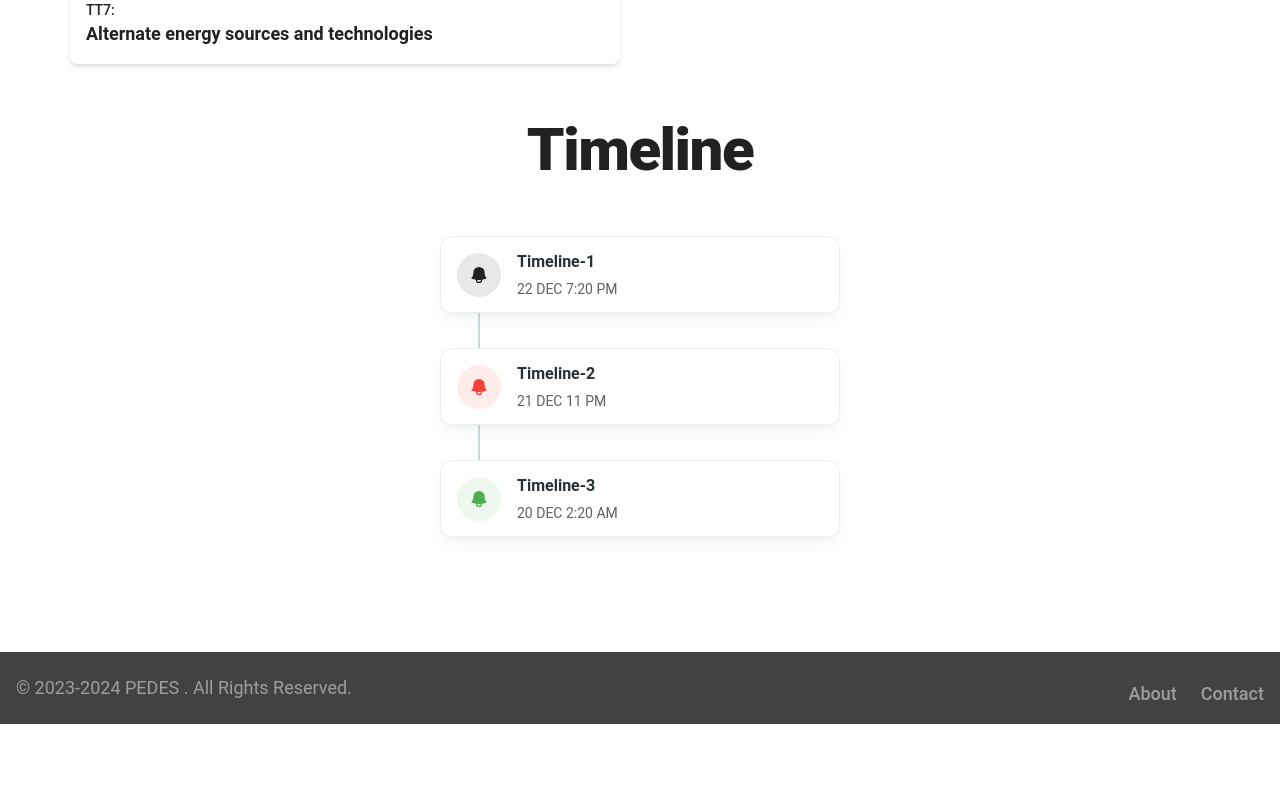
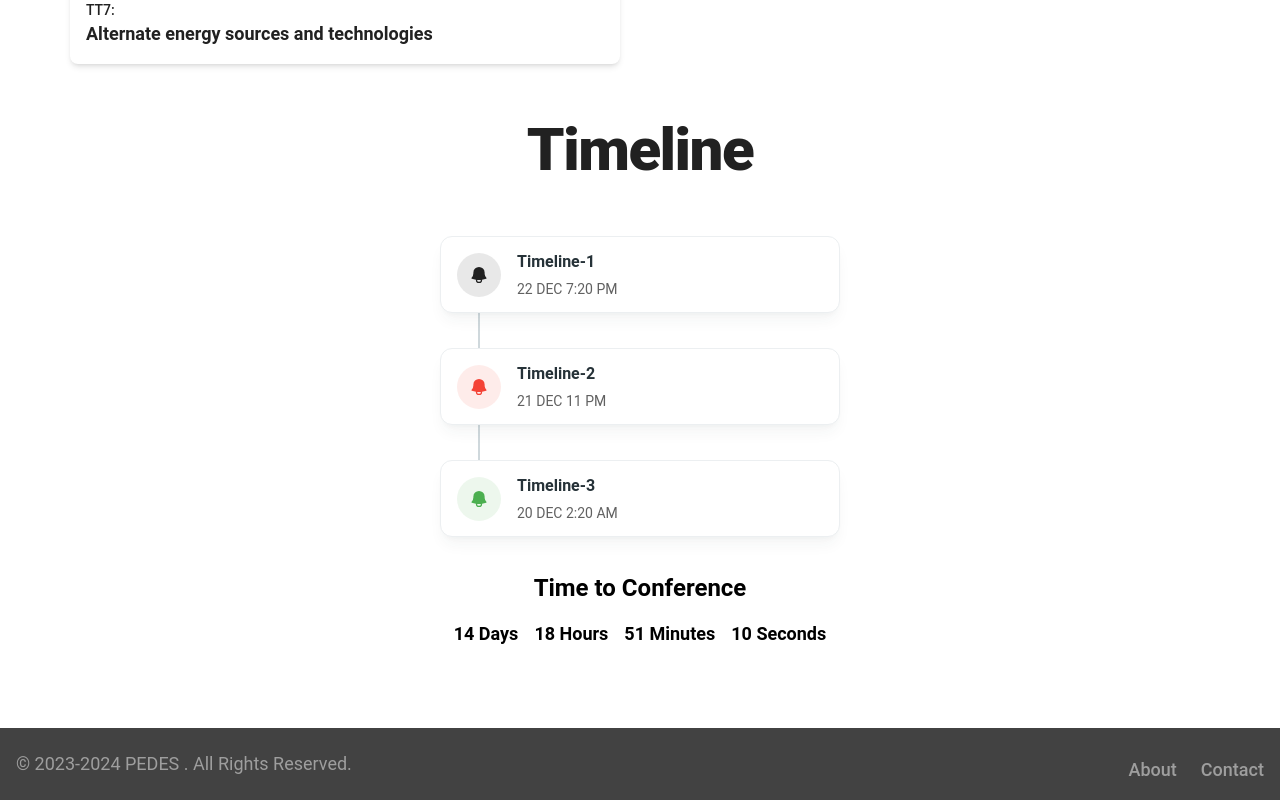
Before and after one commit to arunac535/Conference-Website, a React (Create React App) app in the folder client/: page / in a window 1280 px wide. Shown: the part 2396-3196 px from the top of the page. Before the commit the page ends 3120 px from the top, so only its background shows below. Built offline with nearby package versions, Linux system fonts and the light colour scheme.

Commit message:
counter added

```diff
--- /dev/null
+++ b/client/src/components/Counter/counter-logic.js
@@ -0,0 +1,50 @@
+import React, { useState, useEffect } from 'react';
+
+const Counter = ({ conferenceDate }) => {
+  const [timeRemaining, setTimeRemaining] = useState(getTimeRemaining());
+
+  useEffect(() => {
+    const interval = setInterval(() => {
+      setTimeRemaining(getTimeRemaining());
+    }, 1000);
+
+    return () => clearInterval(interval);
+  }, []);
+
+  function getTimeRemaining() {
+    const currentTime = new Date().getTime();
+    const conferenceTime = new Date(conferenceDate).getTime();
+    const timeDifference = conferenceTime - currentTime;
+
+    const days = Math.floor(timeDifference / (1000 * 60 * 60 * 24));
+    const hours = Math.floor(
+      (timeDifference % (1000 * 60 * 60 * 24)) / (1000 * 60 * 60)
+    );
+    const minutes = Math.floor((timeDifference % (1000 * 60 * 60)) / (1000 * 60));
+    const seconds = Math.floor((timeDifference % (1000 * 60)) / 1000);
+
+    return { days, hours, minutes, seconds };
+  }
+
+  return (
+    <div className="flex flex-col items-center justify-center">
+      <h2 className="text-2xl font-bold mb-4">Time to Conference</h2>
+      <div className="flex justify-center space-x-4">
+        <span className="text-lg font-semibold">
+          {timeRemaining.days} Days
+        </span>
+        <span className="text-lg font-semibold">
+          {timeRemaining.hours} Hours
+        </span>
+        <span className="text-lg font-semibold">
+          {timeRemaining.minutes} Minutes
+        </span>
+        <span className="text-lg font-semibold">
+          {timeRemaining.seconds} Seconds
+        </span>
+      </div>
+    </div>
+  );
+};
+
+export default Counter;
--- a/client/src/pages/Home.js
+++ b/client/src/pages/Home.js
@@ -6,9 +6,12 @@ import ActivitiesTimeline from '../components/ActivitiesTimeline';
 import Footer from '../components/Footer';
 import Tracks from '../components/Tracks';
 import CarouselWithContent from '../components/CarouselWithText';
+import Counter from '../components/Counter/counter-logic';
 
 
 export default function Home() {
+  const conferenceDate = '2024-01-06T23:59:59'
+
   return (
     <>
         <header>
@@ -21,6 +24,7 @@ export default function Home() {
             <Main />
             <Tracks />
             <ActivitiesTimeline />
+            <Counter conferenceDate={conferenceDate} />
 
         </section>
 
```
